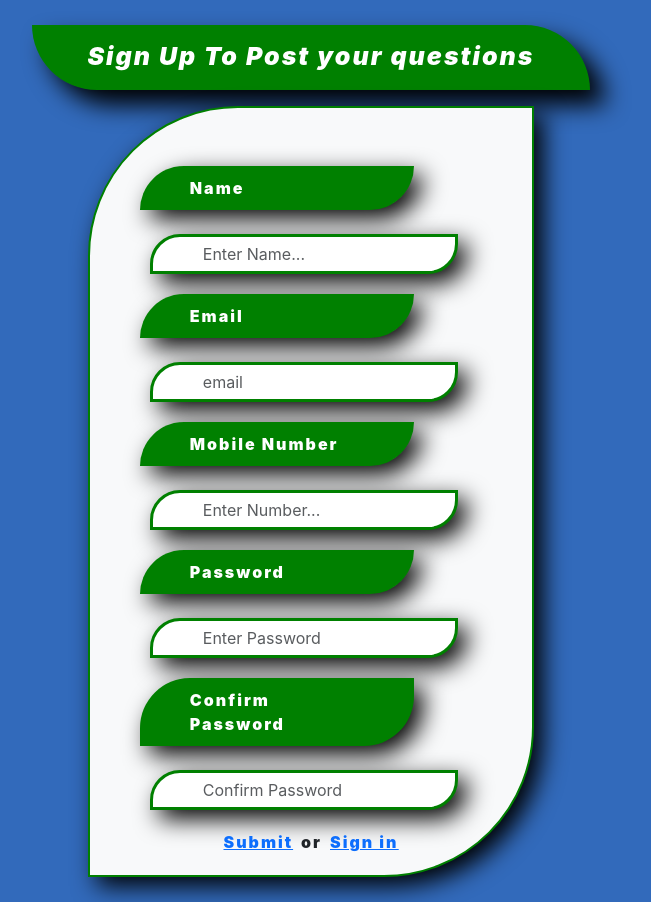
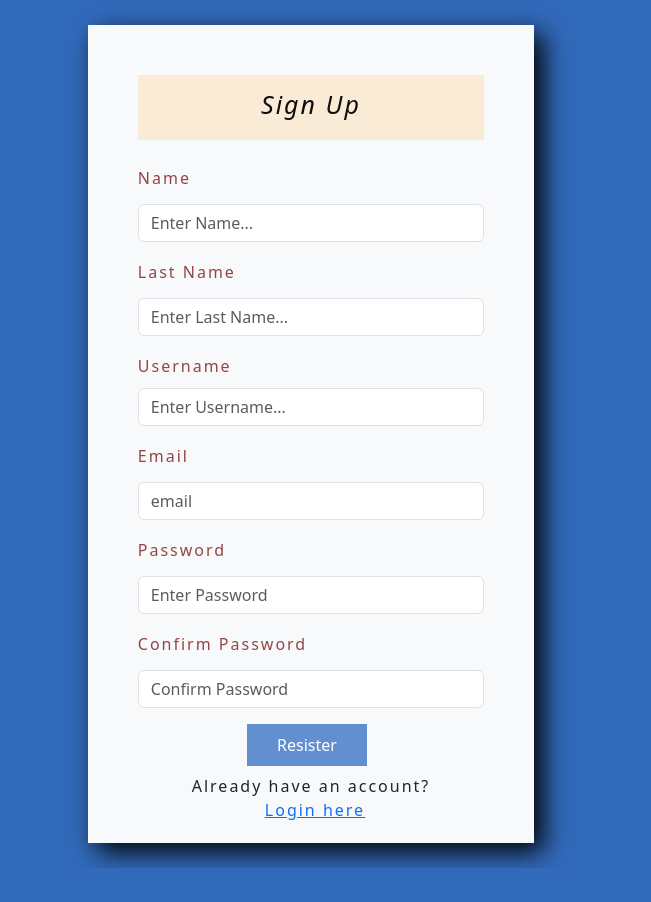
Before and after one commit to victaapp/Ques, a React (Create React App) app in the folder q_ans/: page /Signup in a window 1280 px wide. Shown: the whole page, without its empty margins (329-980 px from the left). After the commit the page ends 868 px from the top, so only its background shows below. Built offline with nearby package versions, Linux system fonts and the light colour scheme.

Commit message:
Changed the UI of signup and signin page

```diff
--- a/q_ans/src/Components/All_Questions/index.css
+++ b/q_ans/src/Components/All_Questions/index.css
@@ -30,7 +30,8 @@
 
 .pagination a {
   text-decoration: none;
-  color: #007bff;
+  color: black;
+
 }
 
 .pagination a:hover {
--- a/q_ans/src/Components/All_Questions/index.js
+++ b/q_ans/src/Components/All_Questions/index.js
@@ -2,9 +2,11 @@ import React, { useState, useEffect } from "react";
 import axios from "axios";
 import { Base_url } from "../../Config";
 import ReactPaginate from "react-paginate";
-import './index.css'
+import { Link } from "react-router-dom";
+import "./index.css";
 const AllQuestions = () => {
-  const ls = localStorage.getItem("volunteer");
+  const volunteer = localStorage.getItem("volunteer");
+  const signin = localStorage.getItem("signin");
   const [allQuestions, setAllQuestions] = useState([]);
   const [currentPage, setCurrentPage] = useState(0);
   const [currentItems, setCurrentItems] = useState([]);
@@ -13,7 +15,6 @@ const AllQuestions = () => {
   const handlePageChange = ({ selected }) => {
     setCurrentPage(selected);
   };
-
   useEffect(() => {
     axios
       .get(`${Base_url}/api/all-questions/`)
@@ -24,22 +25,41 @@ const AllQuestions = () => {
         console.log(err);
       });
   }, []);
-
   useEffect(() => {
     const startIndex = currentPage * itemsPerPage;
     const endIndex = startIndex + itemsPerPage;
     const loadedItems = allQuestions.slice(startIndex, endIndex);
     setCurrentItems(loadedItems);
   }, [allQuestions, currentPage]);
+
+const HandleSignOut = ()=>{
+  localStorage.removeItem("signin");
+}
+
   return (
     <>
-      {ls === "true" ? (
+      {signin === "true" ? (
+        <div className="d-flex justify-content-end">
+          <Link to="/signin" style={{ color: "#fff3cd" }} onClick={HandleSignOut}>
+            Logout
+          </Link>
+        </div>
+      ) : (
+        <div className="d-flex justify-content-end">
+          <Link to="/signin" style={{ color: "#fff3cd" }}>
+            Signin
+          </Link>
+        </div>
+      )}
+
+      {volunteer === "true" ? (
         <div>
+        <h1 className="text-start">Questions list</h1>
           <ol className="text-start">
             {currentItems.map((ques) => (
               <>
                 <br />
-                <li> {ques.description}</li>
+                <li className="text-light"> {ques.description}</li>
               </>
             ))}
           </ol>
@@ -57,11 +77,9 @@ const AllQuestions = () => {
             activeClassName={"active"}
           />
         </div>
-
       ) : (
         ""
       )}
-
     </>
   );
 };
--- a/q_ans/src/Components/Home_page/index.js
+++ b/q_ans/src/Components/Home_page/index.js
@@ -8,24 +8,23 @@ const Home_page = () => {
   // const [currentPage, setCurrentPage] = useState(0);
   localStorage.setItem("volunteer", false);
   const getQuestions = () => {
-
     setVolunteer(true);
     localStorage.setItem("volunteer", true);
-
   };
 
   return (
     <div className="">
       <div className="container">
-
         <div className="row mt-5">
-        <div className="col-12 text-start mb-5">
-        <Link to="/signin" style={{color:"#fff3cd"}}>
-        Signin
-      </Link>
-        </div>
+          <div className="col-12 text-start mb-5">
+            <Link to="/signin" style={{ color: "#fff3cd" }}>
+              Signin
+            </Link>
+          </div>
           <div className="col-6 text-start">
-            <button className="btn btn-dark">User</button>
+            <Link to="/All_Questions">
+              <button className="btn btn-dark">User</button>
+            </Link>
             <Link to="/All_Questions">
               <button className="btn btn-dark ms-4" onClick={getQuestions}>
                 Volunteer
--- a/q_ans/src/Components/Signin/index.css
+++ b/q_ans/src/Components/Signin/index.css
@@ -1,21 +1,22 @@
 body {
   letter-spacing: 2px;
   padding: 25px;
-  font-family: "Poiret One", cursive;
-  font-weight: 900;
+  /* font-family: "Poiret One", cursive;
+  font-weight: 900; */
 }
 
 #form {
-  color: white;
-  width: 50%;
+  color: #fff;
+  width: 100%;
   height: 65px;
   padding: 11px;
   font-size: 25px;
-  box-shadow: 15px 15px 25px black;
+  background: rgb(161, 147, 149);
+
+  /* box-shadow: 15px 15px 25px black;
   border: 2px solid green;
-  background: green;
   border-radius: 0 100px 0 100px;
-  animation: example 1s linear alternate;
+  animation: example 1s linear alternate; */
 }
 @keyframes example {
   100% {
@@ -28,29 +29,37 @@ body {
 }
 
 .form-control {
-  width: 90%;
-  border-bottom: 15px;
+  /* width: 90%; */
+  /* border-bottom: 15px;
   border: solid green;
-  box-shadow: 9px 9px 25px black;
-  margin-bottom: 20px;
-  margin-left: 10px;
+  box-shadow: 9px 9px 25px black; */
+  /* margin-bottom: 20px; */
+  /* margin-left: 10px;
   border-radius: 30px 0 30px 0;
-  padding: 5px 50px 5px 50px;
+  padding: 5px 50px 5px 30px; */
 }
+
 .form-control:focus {
   border: solid red;
   box-shadow: 15px 15px 25px black;
 }
-
+.text-decoration{
+  text-decoration: none !important;
+}
 #login {
-  background: white;
+  /* background: white;
   box-shadow: 9px 9px 25px black;
   text-decoration: none;
   border: 2px solid green;
   padding: 5px 25px 5px 25px;
   font-size: 15px;
   color: black;
-  border-radius: 50px 0 50px 0;
+  border-radius: 50px 0 50px 0; */
+  width: 100%;
+  background: #326abb;
+  padding: 7px 15px;
+  border: 10px;
+  color: #fff;
 }
 
 #login:focus {
@@ -61,14 +70,16 @@ body {
 
 #box {
   background: white;
-  border: 2px solid green;
-  padding: 55px;
+  /* border: 2px solid green; */
+  padding: 40px;
   box-shadow: 9px 9px 25px black;
-  border-radius: 150px 0 150px 0;
-  width: 25%;
+  /* border-radius: 150px 0 150px 0; */
+  width: 30%;
   margin-top: 50px;
   animation: exam 1s linear alternate;
 }
+
+
 
 @keyframes exam {
   100% {
@@ -81,15 +92,23 @@ body {
 }
 
 label {
-  box-shadow: 9px 9px 25px black;
-  background: green;
-  color: white;
-  padding: 10px 50px 10px 50px;
-  border-radius: 50px 0 50px 0;
+  /* box-shadow: 9px 9px 25px black; */
+  /* background: green; */
+  color: #944545;
+  padding: 10px 50px 10px 0px;
+  /* border-radius: 50px 0 50px 0; */
   width: 100%;
+  text-align: initial;
 }
 
 input[type="text"],
 input[type="password"] {
   outline: none;
 }
+
+
+@media only screen and (min-width:320px) and (max-width:576px){
+  #box{
+    width: 100%;
+  }
+}
--- a/q_ans/src/Components/Signin/index.js
+++ b/q_ans/src/Components/Signin/index.js
@@ -2,32 +2,42 @@ import React, { Component } from "react";
 import "./index.css";
 // import signup from "./Signup";
 import { Link } from "react-router-dom";
-let UserName;
-let count = 0;
+import { Base_url } from "../../Config";
+import axios from "axios";
+let username;
 let password;
 export default class Signin extends Component {
   constructor(props) {
     super(props);
     this.state = {
-      UserName: "",
+      username: "",
       password: "",
     };
   }
 
   handleuserName = (e) => {
-    UserName = e.target.value;
-    this.setState({ UserName: e.target.value });
+    username = e.target.value;
+    this.setState({ username: e.target.value });
   };
 
   handlePassword = (e) => {
     password = e.target.value;
     this.setState({ password: e.target.value });
   };
-  Myfunction = async (event) => {
+  Signin = (event) => {
     event.preventDefault();
-    const res = await fetch(`http://localhost:3000/posts`);
-    const data = await res.json();
-    console.log(data);
+    const data = {
+      username: this.state.username,
+      password: this.state.password,
+    };
+    axios
+      .post(`${Base_url}/api/login/`, data)
+      .then((res) => {
+        alert("Signin Successfull");
+        window.location.href = "/All_Questions";
+        localStorage.setItem("signin", true);
+      })
+      .catch((err) => {});
 
     if (document.myform.user.value == "") {
       alert("enter usernsme");
@@ -39,32 +49,31 @@ export default class Signin extends Component {
       document.myform.pass.focus();
       return false;
     } else {
-      data.forEach((data) => {
-        if (data.email === UserName && data.password === password) {
-          count = count + 1;
-        }
-      });
-
-      if (count > 0) {
-        alert("sign up successfull");
-        count = count - 1;
-        window.location.reload();
-      } else {
-        alert("Email address or password not matched");
-      }
+      // data.forEach((data) => {
+      //   if (data.email === UserName && data.password === password) {
+      //     count = count + 1;
+      //   }
+      // });
+      // if (count > 0) {
+      //   alert("sign up successfull");
+      //   count = count - 1;
+      //   window.location.reload();
+      // } else {
+      //   alert("Email address or password not matched");
+      // }
     }
   };
   render() {
     return (
       <form name="myform">
         <center>
+
+          <div id="box">
           <p id="form">
-            <i>Login To Post Your Questions</i>
+            <i>Login</i>
           </p>
-          <div id="box">
             <label>User name</label>
-            <br />
-            <br />
+
             <input
               placeholder="Email..."
               onChange={(e) => {
@@ -76,8 +85,6 @@ export default class Signin extends Component {
             />
             <br />
             <label>Password </label>
-            <br />
-            <br />
             <input
               placeholder="Password..."
               onChange={(e) => {
@@ -87,21 +94,26 @@ export default class Signin extends Component {
               className="form-control"
               name="pass"
             />
+            <div className="d-flex">
+             <input type="checkbox" /><span> Remember me</span><Link to="/Forgot_password" className="ms-3 text-decoration">Forgot password?</Link>
+            </div>
             <br />
-            <a
-              href="#"
-              id="login"
-              onClick={(e) => {
-                this.Myfunction(e);
-              }}
-            >
-              Login
-            </a>
-            <div className="mt-2 mb-2">or</div>
-            <div>
-              <a href="#" id="login" className="remove_U_L">
-                <Link to="/Signup">Sign up</Link>
-              </a>
+            <div className="mt-2">
+              <button
+                onClick={(e) => {
+                  this.Signin(e);
+                }}
+                id="login"
+              >
+                Login
+              </button>
+            </div>
+
+            <div className="mt-3">
+              <p>
+                Not a member?
+                <Link to="/Signup" className="text-decoration">Sign up now </Link>
+              </p>
             </div>
           </div>
         </center>
--- a/q_ans/src/Components/Signup/index.css
+++ b/q_ans/src/Components/Signup/index.css
@@ -1,4 +1,4 @@
-body {
+/* body {
   margin: 0;
   font-family: -apple-system, BlinkMacSystemFont, "Segoe UI", "Roboto", "Oxygen",
     "Ubuntu", "Cantarell", "Fira Sans", "Droid Sans", "Helvetica Neue",
@@ -11,7 +11,7 @@ body {
 code {
   font-family: source-code-pro, Menlo, Monaco, Consolas, "Courier New",
     monospace;
-}
+} */
 
 
 /* #formDiv {
@@ -19,10 +19,10 @@ code {
 } */
 #box1{
   background: white;
-  border: 2px solid green;
+  /* border: 2px solid green; */
   padding: 50px 50px 5px 50px;
   box-shadow: 9px 9px 25px black;
-  border-radius: 150px 0 150px 0;
+  /* border-radius: 150px 0 150px 0; */
   width: 40%;
   animation: exam 1s linear alternate;
 }
@@ -34,15 +34,24 @@ text-align: left;
 }
 
 
+
 #form1{
-  color: white;
-  width: 50%;
+  color: #0f0e0e;
+  width: 100%;
   height: 65px;
   padding: 11px;
   font-size: 25px;
-  box-shadow: 15px 15px 25px black;
+  background: #faebd7;
+  /* box-shadow: 15px 15px 25px black;
   border: 2px solid green;
   background: green;
-  border-radius: 0 100px 0 100px;
-  animation: example 1s linear alternate;
+   border-radius: 0 100px 0 100px;
+  animation: example 1s linear alternate; */
 }
+
+.btnsubmit{
+  background:#628fcf;
+  color:#fff;
+  padding: 9px 30px;
+  border: 10px;
+}
--- a/q_ans/src/Components/Signup/index.js
+++ b/q_ans/src/Components/Signup/index.js
@@ -1,7 +1,9 @@
 import React, { Component } from "react";
-import { Link } from "react-router-dom";
+import { Link, json } from "react-router-dom";
+import { Base_url } from "../../Config";
 // import Signin from "./Signin";
-import './index.css'
+import "./index.css";
+import axios from "axios";
 let email;
 let arr = [];
 export default class signup extends Component {
@@ -9,31 +11,65 @@ export default class signup extends Component {
     super(props);
     this.state = {
       name: "",
+      last_name: "",
       email: "",
       number: "",
       password: "",
       confirm_password: "",
     };
   }
+
+  handleUsername = (e) => {
+    let Username = e.target.value;
+    // let UsernameVal = /^[A-Za-z]+$/;
+    // if (Username == "" || UsernameVal.test(Username))
+    this.setState({ Username: Username });
+  };
+
   handleName = (e) => {
     let name = e.target.value;
     let nameVal = /^[A-Za-z]+$/;
     if (name == "" || nameVal.test(name)) this.setState({ name: name });
   };
 
+  handleLastName = (e) => {
+    let last_name = e.target.value;
+    let last_nameVal = /^[A-Za-z]+$/;
+    if (last_name == "" || last_nameVal.test(last_name))
+      this.setState({ last_name: last_name });
+  };
   handleEmail = (e) => {
     email = e.target.value;
     this.setState({ email: email });
   };
 
   handleNumber = (e) => {
-    this.setState({ number: e.target.value });
+    // this.setState({ number: e.target.value });
+    // if (isNaN(e.target.value)) {
+    //   alert("Please input Number Value");
+    //   e.target.value = "";
+    //   document.myform1.number.focus();
+    // }
+    // if (
+    //   e.target.value.charAt(0) != 9 &&
+    //   e.target.value.charAt(0) != 8 &&
+    //   e.target.value.charAt(0) != 7
+    // ) {
+    //   alert("Please Start Your Number with 9, 8, 7");
+    //   e.target.value = "";
+    //   document.myform1.number.focus();
+    // }
+    // this.setState({ number: e.target.value });
+  };
 
-    if (email == "") {
+  handlePassword = (e) => {
+    this.setState({ password: e.target.value });
+    // debugger
+    if (email == undefined) {
       alert("Please input email address");
       document.myform1.email.focus();
-    }
-    if (email.indexOf("@") <= 0) {
+      this.setState({ password: "" });
+    } else if (email.indexOf("@") <= 0) {
       alert("Please enter @ in email field");
       document.myform1.email.focus();
     } else if (email.includes("gmail") !== true) {
@@ -46,31 +82,10 @@ export default class signup extends Component {
       alert("Please enter . ");
       document.myform1.email.focus();
     }
-
-    if (isNaN(e.target.value)) {
-      alert("Please input Number Value");
-      e.target.value = "";
-      document.myform1.number.focus();
-    }
-
-    if (
-      e.target.value.charAt(0) != 9 &&
-      e.target.value.charAt(0) != 8 &&
-      e.target.value.charAt(0) != 7
-    ) {
-      alert("Please Start Your Number with 9, 8, 7");
-      e.target.value = "";
-      document.myform1.number.focus();
-    }
-    this.setState({ number: e.target.value });
-  };
-
-  handlePassword = (e) => {
-    if (this.state.number.length < 10) {
-      alert("Please complete your mobile number");
-      document.myform1.number.focus();
-    }
-    this.setState({ password: e.target.value });
+    // if (this.state.number.length < 10) {
+    //   alert("Please complete your mobile number");
+    //   document.myform1.number.focus();
+    // }
   };
   handleConfirm_password = (e) => {
     if (this.state.password.length < 6 || this.state.password.length > 16) {
@@ -78,31 +93,44 @@ export default class signup extends Component {
     }
     this.setState({ confirm_password: e.target.value });
   };
-  submitForm = async (e) => {
+  submitForm = (e) => {
     e.preventDefault();
-    let name = this.state.name;
+
+    let username = this.state.Username;
+    let first_name = this.state.name;
+    let last_name = this.state.last_name;
     let email = this.state.email;
-    let number = this.state.number;
+    // let number = this.state.number;
     let password = this.state.password;
-    let confirm_password = this.state.confirm_password;
+    let password2 = this.state.confirm_password;
     let postdata = {
-      name,
+      username,
+      first_name,
+      last_name,
       email,
-      number,
+
+      // number,
       password,
-      confirm_password,
+      password2,
     };
-    let res = await fetch(`http://localhost:3000/posts`, {
-      method: "POST",
-      body: JSON.stringify(postdata),
-      headers: { "content-Type": "application/json" },
-    });
-    // debugger
-    let data = await res.text();
+    console.log("postdata" + postdata);
+    let data = JSON.stringify(postdata);
+    console.log("json data" + data);
 
+    if (document.myform1.Username.value == "") {
+      alert("enter Username");
+      document.myform1.Username.focus();
+      return false;
+    }
     if (document.myform1.name.value == "") {
       alert("enter name");
       document.myform1.name.focus();
+      return false;
+    }
+
+    if (document.myform1.last_name.value == "") {
+      alert("enter last name");
+      document.myform1.last_name.focus();
       return false;
     }
 
@@ -112,11 +140,11 @@ export default class signup extends Component {
       return false;
     }
 
-    if (document.myform1.number.value == "") {
-      alert("enter number");
-      document.myform1.number.focus();
-      return false;
-    }
+    // if (document.myform1.number.value == "") {
+    //   alert("enter number");
+    //   document.myform1.number.focus();
+    //   return false;
+    // }
     if (document.myform1.password.value == "") {
       alert("enter password");
       document.myform1.password.focus();
@@ -131,26 +159,32 @@ export default class signup extends Component {
     ) {
       alert("Please enter the same password");
     } else {
+      axios
+        .post(`${Base_url}/api/user-registeration/`, postdata)
+        .then((res) => {
+          console.log(res);
           alert("Yeah! Signed Up Successfully");
-      window.location.reload();
+          window.location.href = "/signin";
+        })
+        .catch((err) => {
+          console.log(err);
+        });
     }
-    let obj = {};
-    obj.name = this.state.name;
-    obj.email = this.state.email;
-    arr.push(obj);
-    localStorage.setItem("formData", JSON.stringify(arr));
   };
   render() {
     return (
       <div className="App">
         <div className="container">
+          <div className="row">
+            <div className="col-12"></div>
+            <div className="col-12">
+              <div id="box1" className="col-4 mx-auto  bg-light">
                 <p id="form1" className="mx-auto text-center">
-            <i className="text-center">Sign Up To Post your questions</i>
+                  <i className="text-center">Sign Up </i>
                 </p>
-          <div id="box1" className="col-4 mx-auto  bg-light">
                 <form name="myform1">
-              <div class="form-group mt-2">
-                <label className="mb-4 label" htmlFor="name">
+                  <div className="form-group mt-2">
+                    <label className="mb-1 label" htmlFor="name">
                       Name
                     </label>
                     <input
@@ -166,8 +200,42 @@ export default class signup extends Component {
                       }}
                     />
                   </div>
-              <div class="form-group mt-2">
-                <label className="mb-4 label" htmlFor="email">
+                  <div className="form-group mt-2">
+                    <label className="mb-1 label" htmlFor="last_name">
+                      Last Name
+                    </label>
+                    <input
+                      maxLength={25}
+                      type="text"
+                      name="last_name"
+                      className="form-control"
+                      id="last_name"
+                      placeholder="Enter Last Name..."
+                      value={this.state.last_name}
+                      onChange={(e) => {
+                        this.handleLastName(e);
+                      }}
+                    />
+                  </div>
+                  <div className="form-group mt-2">
+                    <label className="label" htmlFor="Username">
+                      Username
+                    </label>
+                    <input
+                      maxLength={25}
+                      type="text"
+                      name="Username"
+                      className="form-control"
+                      id="Username"
+                      placeholder="Enter Username..."
+                      value={this.state.Username}
+                      onChange={(e) => {
+                        this.handleUsername(e);
+                      }}
+                    />
+                  </div>
+                  <div className="form-group mt-2">
+                    <label className="mb-1 label" htmlFor="email">
                       Email
                     </label>
                     <input
@@ -183,7 +251,7 @@ export default class signup extends Component {
                     />
                   </div>
 
-              <div class="form-group mt-2">
+                  {/*<div className="form-group mt-2">
                 <label className="label mb-4" htmlFor="number">
                   Mobile Number
                 </label>
@@ -199,10 +267,10 @@ export default class signup extends Component {
                     this.handleNumber(e);
                   }}
                 />
-              </div>
+                </div>*/}
 
-              <div class="form-group mt-2">
-                <label className="label mb-4" htmlFor="password">
+                  <div className="form-group mt-2">
+                    <label className="label mb-1" htmlFor="password">
                       Password
                     </label>
                     <input
@@ -220,8 +288,8 @@ export default class signup extends Component {
                     />
                   </div>
 
-              <div class="form-group mt-2">
-                <label className="label mb-4" htmlFor="con_password">
+                  <div className="form-group mt-2">
+                    <label className="label mb-1" htmlFor="con_password">
                       Confirm Password
                     </label>
                     <input
@@ -238,20 +306,25 @@ export default class signup extends Component {
                       }}
                     />
                   </div>
+
                   <div className="text-center mt-3 mb-3">
-                <a
-                  href="#"
+                    <button
+                      className="me-2 btnsubmit"
+                      style={{}}
                       onClick={(e) => this.submitForm(e)}
-                  className="me-2"
                     >
-                  Submit
+                      Resister
+                    </button>
+                    <p className="mt-2">
+                      Already have an account?
+                      <a style={{ display: "inline-block" }} className="ms-2">
+                        <Link to="/Signin">Login here</Link>
                       </a>
-                or
-                <a style={{ display: "inline-block" }} className="ms-2">
-                  <Link to="/Signin">Sign in</Link>
-                </a>
+                    </p>
                   </div>
                 </form>
+              </div>
+            </div>
           </div>
         </div>
       </div>
--- a/q_ans/src/index.css
+++ b/q_ans/src/index.css
@@ -17,7 +17,7 @@ code {
 /* #formDiv {
   text-align: center !important;
 } */
-#box1{
+/* #box1{
   background: white;
   border: 2px solid green;
   padding: 50px 50px 5px 50px;
@@ -43,4 +43,4 @@ width: 80%;
   background: green;
   border-radius: 0 100px 0 100px;
   animation: example 1s linear alternate;
-}
+} */
```
Also changed, not shown: q_ans/src/Components/Forgot_password/index.js (added, +9 -0 lines). Lines whose indentation alone changed are shown as unchanged.
